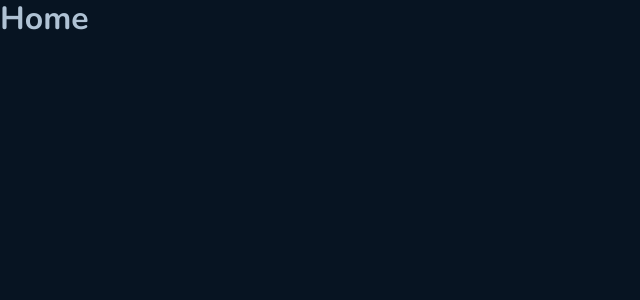
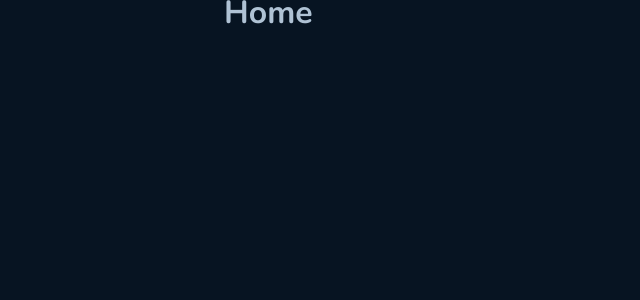
Before and after one commit to luiscns-alt/-rocketseat-Desafio-03-Github-Blog, a React (Vite) app: page / in a window 1280 px wide. Shown: the top 300 px of the page, without its empty margins (0-640 px from the left). Built offline with nearby package versions, Linux system fonts and the light colour scheme.

Commit message:
chore: add default layout.

```diff
--- a/src/Router.tsx
+++ b/src/Router.tsx
@@ -1,10 +1,13 @@
 import { Route, Routes } from 'react-router-dom'
+import { DefaultLayout } from './layout/DefaultLayout'
 import { Home } from './pages/Home'
 
 export function Router() {
   return (
     <Routes>
-      <Route path={'/'} element={<Home />} />
+      <Route path={'/'} element={<DefaultLayout />}>
+        <Route path={'/'} element={<Home />} />
+      </Route>
     </Routes>
   )
 }
--- /dev/null
+++ b/src/layout/DefaultLayout/index.tsx
@@ -0,0 +1,12 @@
+import { Outlet } from 'react-router-dom'
+import { LayoutContainer } from './styles'
+
+export function DefaultLayout() {
+  return (
+    <LayoutContainer>
+      <main>
+        <Outlet />
+      </main>
+    </LayoutContainer>
+  )
+}
--- /dev/null
+++ b/src/layout/DefaultLayout/styles.tsx
@@ -0,0 +1,12 @@
+import styled from "styled-components";
+
+export const LayoutContainer = styled.div`
+  > main {
+    width: 100%;
+    max-width: 86.4rem;
+    margin: 0 auto;
+    @media (max-width: 86.4rem) {
+      padding: 0 1.6rem;
+    }
+  }
+`;
--- a/src/styles/global.ts
+++ b/src/styles/global.ts
@@ -8,7 +8,6 @@ export const GlobalStyle = createGlobalStyle`
     outline: none;
     border: none;
     text-decoration: none;
-    line-height: calc(0.25rem + 1em + 0.25rem);
 
     ::-webkit-scrollbar {
       width: 7.2rem;
```
